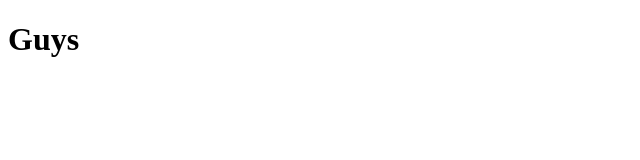
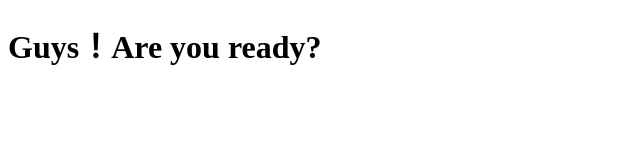
Before and after one commit to buoyantpotato/coursera_test, a plain HTML site: page site2/index.html in a window 1280 px wide. Shown: the whole page, without its empty margins (0-640 px from the left). Drawn offline with Linux system fonts and the light colour scheme.

Commit message:
Add some

```diff
--- a/site2/index.html
+++ b/site2/index.html
@@ -4,6 +4,6 @@
 	<title>Come on</title>
 </head>
 <body>
-<h1>Guys</h1>
+<h1>Guys！Are you ready?</h1>
 </body>
 </html>
```
